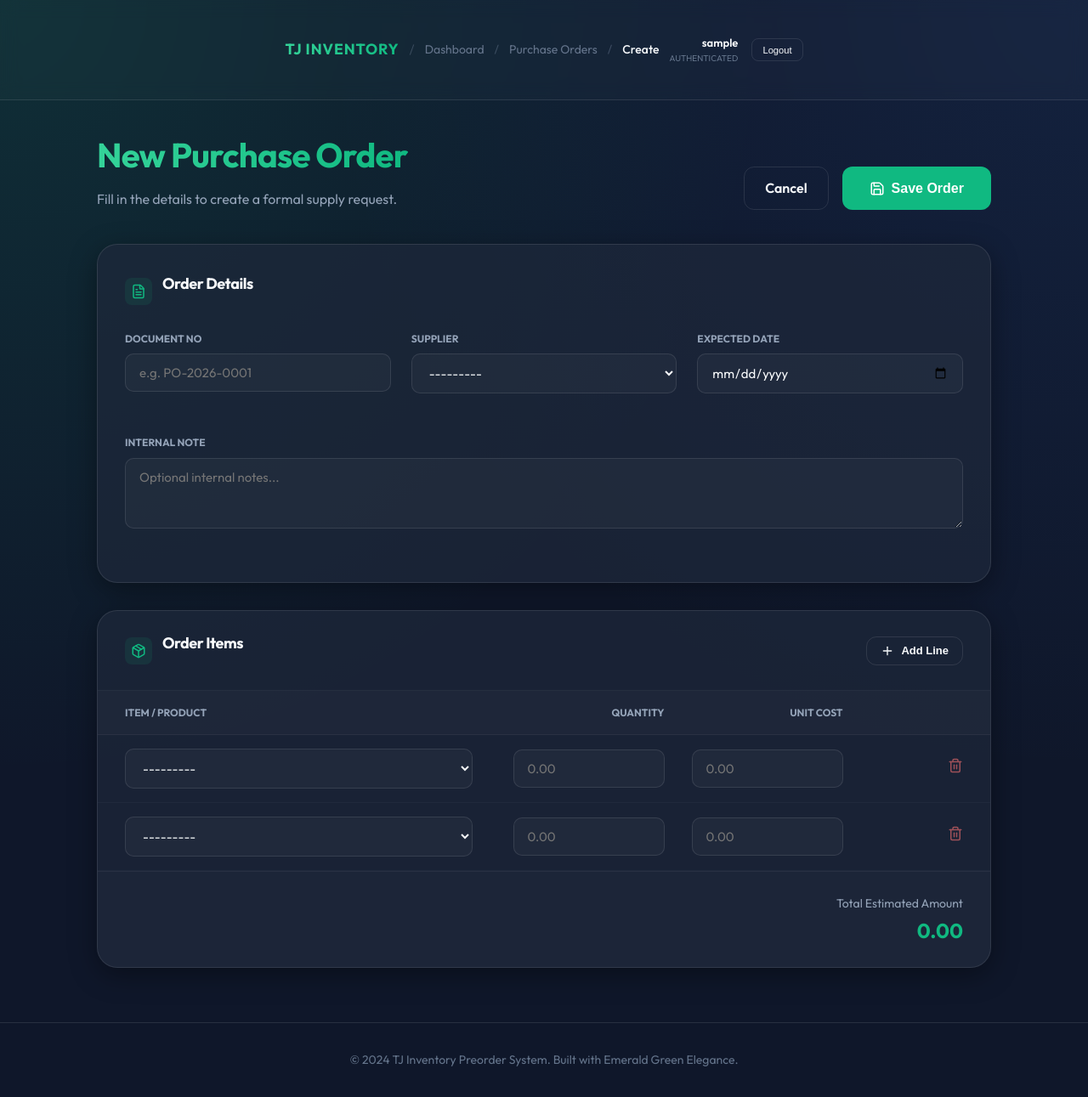
After one commit to lockdoor/tj_inventory, a Django app: page /procurement/purchase-orders/create/ in a window 1280 px wide. The commit adds this page. Shown: the whole page at 85% size. Run offline with Django 5.2, Linux system fonts and the light colour scheme; the visitor is signed in with stand-in values (Sample User, id 1); data that the repository does not hold is empty.

Commit message:
feat: procurement purchase order create update

```diff
--- /dev/null
+++ b/django/srcs/procurement/forms.py
@@ -0,0 +1,79 @@
+from django import forms
+from django.forms import inlineformset_factory
+from .models import PurchaseOrder, PurchaseOrderItem
+from partners.models import Partner
+
+class PurchaseOrderForm(forms.ModelForm):
+    """
+    Form for the Purchase Order header.
+    """
+    class Meta:
+        model = PurchaseOrder
+        fields = ['document_no', 'partner', 'expected_date', 'note']
+        widgets = {
+            'document_no': forms.TextInput(attrs={
+                'class': 'glass-input',
+                'placeholder': 'e.g. PO-2026-0001'
+            }),
+            'partner': forms.Select(attrs={
+                'class': 'glass-input'
+            }),
+            'expected_date': forms.DateInput(attrs={
+                'class': 'glass-input',
+                'type': 'date'
+            }),
+            'note': forms.Textarea(attrs={
+                'class': 'glass-input',
+                'rows': 3,
+                'placeholder': 'Optional internal notes...'
+            }),
+        }
+
+    def __init__(self, *args, **kwargs):
+        super().__init__(*args, **kwargs)
+        # Filter partners to only show active suppliers
+        self.fields['partner'].queryset = Partner.objects.filter(
+            status=Partner.Status.ACTIVE,
+            is_supplier=True,
+            is_deleted=False
+        )
+
+class PurchaseOrderItemForm(forms.ModelForm):
+    """
+    Form for individual line items in a Purchase Order.
+    """
+    class Meta:
+        model = PurchaseOrderItem
+        fields = ['item', 'order_qty', 'unit_cost']
+        widgets = {
+            'item': forms.Select(attrs={
+                'class': 'glass-input'
+            }),
+            'order_qty': forms.NumberInput(attrs={
+                'class': 'glass-input',
+                'placeholder': '0.00',
+                'step': '0.01'
+            }),
+            'unit_cost': forms.NumberInput(attrs={
+                'class': 'glass-input',
+                'placeholder': '0.00',
+                'step': '0.01'
+            }),
+        }
+
+    def clean_order_qty(self):
+        qty = self.cleaned_data.get('order_qty')
+        if qty is not None and qty <= 0:
+            raise forms.ValidationError("Quantity must be greater than zero.")
+        return qty
+
+# Formset for managing PO items inline
+PurchaseOrderItemFormSet = inlineformset_factory(
+    PurchaseOrder,
+    PurchaseOrderItem,
+    form=PurchaseOrderItemForm,
+    extra=1,
+    can_delete=True,
+    min_num=1,
+    validate_min=True
+)
--- /dev/null
+++ b/django/srcs/procurement/templates/procurement/purchase_order_form.html
@@ -0,0 +1,259 @@
+{% extends "base.html" %}
+
+{% block title %}{% if is_update %}Update PO {{ object.document_no }}{% else %}New Purchase Order{% endif %} - TJ Inventory{% endblock %}
+
+{% block breadcrumbs %}
+<a href="{% url 'dashboard:home' %}" style="color: var(--text-muted); text-decoration: none;">Dashboard</a>
+<span style="color: var(--text-muted); opacity: 0.5;">/</span>
+<a href="{% url 'procurement:purchase-order-list' %}" style="color: var(--text-muted); text-decoration: none;">Purchase Orders</a>
+<span style="color: var(--text-muted); opacity: 0.5;">/</span>
+<span style="color: var(--text-main); font-weight: 500;">{% if is_update %}Update{% else %}Create{% endif %}</span>
+{% endblock %}
+
+{% block content %}
+<div class="container animate-fade-in" style="max-width: 1100px; margin: 0 auto;">
+    <form method="post" id="po-form">
+        {% csrf_token %}
+
+        <div style="margin-bottom: 2.5rem; display: flex; justify-content: space-between; align-items: flex-end;">
+            <div>
+                <h1 class="text-gradient" style="font-size: 2.5rem; font-weight: 800; letter-spacing: -0.02em; margin-bottom: 0.5rem;">
+                    {% if is_update %}Update Purchase Order{% else %}New Purchase Order{% endif %}
+                </h1>
+                <p style="color: var(--text-dim);">Fill in the details to create a formal supply request.</p>
+            </div>
+            <div class="actions" style="display: flex; gap: 1rem;">
+                <a href="{% url 'procurement:purchase-order-list' %}" class="btn btn-outline" style="padding: 0.75rem 1.5rem; border-radius: 12px;">Cancel</a>
+                <button type="submit" class="btn btn-primary" style="padding: 0.75rem 2rem; border-radius: 12px; font-weight: 600;">
+                    <i data-lucide="save" style="width: 18px; height: 18px;"></i>
+                    Save Order
+                </button>
+            </div>
+        </div>
+
+        {% if form.errors or items.errors %}
+        <div class="glass-card" style="margin-bottom: 2rem; border-left: 4px solid #f87171; background: rgba(248, 113, 113, 0.05); padding: 1.25rem;">
+            <div style="display: flex; align-items: center; gap: 0.75rem; color: #f87171; font-weight: 600;">
+                <i data-lucide="alert-circle" style="width: 20px; height: 20px;"></i>
+                Please correct the errors below.
+            </div>
+        </div>
+        {% endif %}
+
+        <!-- Header Section -->
+        <div class="glass-card" style="padding: 2rem; margin-bottom: 2rem;">
+            <div style="display: flex; align-items: center; gap: 0.75rem; margin-bottom: 1.5rem;">
+                <div style="width: 32px; height: 32px; border-radius: 8px; background: rgba(16, 185, 129, 0.1); color: var(--primary); display: flex; align-items: center; justify-content: center;">
+                    <i data-lucide="file-text" style="width: 18px; height: 18px;"></i>
+                </div>
+                <h3 style="font-size: 1.125rem; font-weight: 700; color: var(--text-main);">Order Details</h3>
+            </div>
+
+            <div style="display: grid; grid-template-columns: repeat(auto-fit, minmax(240px, 1fr)); gap: 1.5rem;">
+                <div class="form-group">
+                    <label style="display: block; color: var(--text-dim); font-size: 0.75rem; font-weight: 700; text-transform: uppercase; margin-bottom: 0.5rem;">Document No</label>
+                    {{ form.document_no }}
+                    {% if form.document_no.errors %}<div class="error-msg">{{ form.document_no.errors.0 }}</div>{% endif %}
+                </div>
+                <div class="form-group">
+                    <label style="display: block; color: var(--text-dim); font-size: 0.75rem; font-weight: 700; text-transform: uppercase; margin-bottom: 0.5rem;">Supplier</label>
+                    {{ form.partner }}
+                    {% if form.partner.errors %}<div class="error-msg">{{ form.partner.errors.0 }}</div>{% endif %}
+                </div>
+                <div class="form-group">
+                    <label style="display: block; color: var(--text-dim); font-size: 0.75rem; font-weight: 700; text-transform: uppercase; margin-bottom: 0.5rem;">Expected Date</label>
+                    {{ form.expected_date }}
+                    {% if form.expected_date.errors %}<div class="error-msg">{{ form.expected_date.errors.0 }}</div>{% endif %}
+                </div>
+            </div>
+            <div class="form-group" style="margin-top: 1.5rem;">
+                <label style="display: block; color: var(--text-dim); font-size: 0.75rem; font-weight: 700; text-transform: uppercase; margin-bottom: 0.5rem;">Internal Note</label>
+                {{ form.note }}
+                {% if form.note.errors %}<div class="error-msg">{{ form.note.errors.0 }}</div>{% endif %}
+            </div>
+        </div>
+
+        <!-- Items Section -->
+        <div class="glass-card" style="padding: 0; overflow: hidden;">
+            <div style="padding: 1.5rem 2rem; border-bottom: 1px solid rgba(255,255,255,0.05); display: flex; justify-content: space-between; align-items: center;">
+                <div style="display: flex; align-items: center; gap: 0.75rem;">
+                    <div style="width: 32px; height: 32px; border-radius: 8px; background: rgba(16, 185, 129, 0.1); color: var(--primary); display: flex; align-items: center; justify-content: center;">
+                        <i data-lucide="package" style="width: 18px; height: 18px;"></i>
+                    </div>
+                    <h3 style="font-size: 1.125rem; font-weight: 700; color: var(--text-main);">Order Items</h3>
+                </div>
+                <button type="button" id="add-item-btn" class="btn btn-outline" style="font-size: 0.8125rem; padding: 0.5rem 1rem;">
+                    <i data-lucide="plus" style="width: 16px; height: 16px;"></i>
+                    Add Line
+                </button>
+            </div>
+
+            {{ items.management_form }}
+            <div id="item-rows-container">
+                <table style="width: 100%; border-collapse: collapse;">
+                    <thead>
+                        <tr style="background: rgba(255,255,255,0.02); border-bottom: 1px solid rgba(255,255,255,0.05);">
+                            <th style="padding: 1rem 2rem; text-align: left; color: var(--text-dim); font-size: 0.75rem; font-weight: 700; text-transform: uppercase; width: 45%;">Item / Product</th>
+                            <th style="padding: 1rem 1rem; text-align: right; color: var(--text-dim); font-size: 0.75rem; font-weight: 700; text-transform: uppercase; width: 20%;">Quantity</th>
+                            <th style="padding: 1rem 1rem; text-align: right; color: var(--text-dim); font-size: 0.75rem; font-weight: 700; text-transform: uppercase; width: 20%;">Unit Cost</th>
+                            <th style="padding: 1rem 2rem; text-align: right; color: var(--text-dim); font-size: 0.75rem; font-weight: 700; text-transform: uppercase; width: 15%;"></th>
+                        </tr>
+                    </thead>
+                    <tbody id="formset-tbody">
+                        {% for item_form in items %}
+                        <tr class="item-row" style="border-bottom: 1px solid rgba(255,255,255,0.03);">
+                            {% for hidden in item_form.hidden_fields %}
+                                {{ hidden }}
+                            {% endfor %}
+                            <td style="padding: 1rem 2rem;">
+                                {{ item_form.item }}
+                                {% if item_form.item.errors %}<div class="error-msg">{{ item_form.item.errors.0 }}</div>{% endif %}
+                            </td>
+                            <td style="padding: 1rem 1rem;">
+                                {{ item_form.order_qty }}
+                                {% if item_form.order_qty.errors %}<div class="error-msg">{{ item_form.order_qty.errors.0 }}</div>{% endif %}
+                            </td>
+                            <td style="padding: 1rem 1rem;">
+                                {{ item_form.unit_cost }}
+                                {% if item_form.unit_cost.errors %}<div class="error-msg">{{ item_form.unit_cost.errors.0 }}</div>{% endif %}
+                            </td>
+                            <td style="padding: 1rem 2rem; text-align: right;">
+                                {% if items.can_delete %}
+                                    <div style="display: none;">{{ item_form.DELETE }}</div>
+                                    <button type="button" class="remove-item-btn" style="background: none; border: none; color: #f87171; cursor: pointer; opacity: 0.6; transition: 0.2s;">
+                                        <i data-lucide="trash-2" style="width: 18px; height: 18px;"></i>
+                                    </button>
+                                {% endif %}
+                            </td>
+                        </tr>
+                        {% endfor %}
+                    </tbody>
+                </table>
+            </div>
+
+            <!-- Summary Footer -->
+            <div style="padding: 1.5rem 2rem; background: rgba(255,255,255,0.01); display: flex; justify-content: flex-end; border-top: 1px solid rgba(255,255,255,0.05);">
+                <div style="text-align: right;">
+                    <span style="color: var(--text-dim); font-size: 0.875rem;">Total Estimated Amount</span>
+                    <div id="total-amount" style="font-size: 1.5rem; font-weight: 800; color: var(--primary);">0.00</div>
+                </div>
+            </div>
+        </div>
+    </form>
+</div>
+
+<style>
+    .glass-input {
+        width: 100%;
+        background: rgba(255, 255, 255, 0.03);
+        border: 1px solid rgba(255, 255, 255, 0.1);
+        border-radius: 10px;
+        padding: 0.75rem 1rem;
+        color: var(--text-main);
+        font-size: 0.9375rem;
+        transition: var(--transition);
+    }
+    .glass-input:focus {
+        border-color: var(--primary);
+        background: rgba(255, 255, 255, 0.06);
+        box-shadow: 0 0 0 4px rgba(16, 185, 129, 0.1);
+        outline: none;
+    }
+    .error-msg {
+        color: #f87171;
+        font-size: 0.75rem;
+        margin-top: 0.4rem;
+        font-weight: 500;
+    }
+    .remove-item-btn:hover {
+        opacity: 1 !important;
+        transform: scale(1.1);
+    }
+    .animate-fade-in { animation: fadeIn 0.4s ease-out forwards; }
+    @keyframes fadeIn { from { opacity: 0; transform: translateY(10px); } to { opacity: 1; transform: translateY(0); } }
+</style>
+
+<script>
+document.addEventListener('DOMContentLoaded', function() {
+    const tbody = document.getElementById('formset-tbody');
+    const addButton = document.getElementById('add-item-btn');
+    const totalAmountDisplay = document.getElementById('total-amount');
+    const totalForms = document.querySelector('input[id$="-TOTAL_FORMS"]');
+
+    function calculateTotal() {
+        if (!totalAmountDisplay) return;
+        let total = 0;
+        document.querySelectorAll('.item-row').forEach(row => {
+            if (row.style.display !== 'none') {
+                const qtyInput = row.querySelector('input[name$="-order_qty"]');
+                const costInput = row.querySelector('input[name$="-unit_cost"]');
+
+                const qty = qtyInput ? (parseFloat(qtyInput.value) || 0) : 0;
+                const cost = costInput ? (parseFloat(costInput.value) || 0) : 0;
+                total += (qty * cost);
+            }
+        });
+        totalAmountDisplay.textContent = total.toLocaleString(undefined, {minimumFractionDigits: 2, maximumFractionDigits: 2});
+    }
+
+    function setupRowListeners(row) {
+        row.querySelectorAll('input').forEach(input => {
+            input.addEventListener('input', calculateTotal);
+        });
+
+        const removeBtn = row.querySelector('.remove-item-btn');
+        if (removeBtn) {
+            removeBtn.onclick = function() {
+                const visibleRows = Array.from(document.querySelectorAll('.item-row')).filter(r => r.style.display !== 'none');
+                if (visibleRows.length > 1) {
+                    const deleteCheckbox = row.querySelector('input[name$="-DELETE"]');
+                    if (deleteCheckbox) {
+                        deleteCheckbox.checked = true;
+                        row.style.display = 'none';
+                    } else {
+                        row.remove();
+                    }
+                    calculateTotal();
+                } else {
+                    alert("At least one item is required.");
+                }
+            };
+        }
+    }
+
+    addButton.addEventListener('click', function() {
+        if (!totalForms) {
+            console.error("Management form TOTAL_FORMS input not found.");
+            return;
+        }
+        const count = parseInt(totalForms.value);
+        const firstRow = document.querySelector('.item-row');
+        const newRow = firstRow.cloneNode(true);
+
+        newRow.style.display = '';
+        newRow.querySelectorAll('input, select').forEach(input => {
+            const name = input.getAttribute('name');
+            const id = input.getAttribute('id');
+            if (name) input.setAttribute('name', name.replace('-0-', `-${count}-`));
+            if (id) input.setAttribute('id', id.replace('-0-', `-${count}-`));
+
+            if (input.type === 'checkbox') {
+                input.checked = false;
+            } else if (input.name.endsWith('-id')) {
+                input.value = '';
+            } else {
+                input.value = '';
+            }
+        });
+
+        tbody.appendChild(newRow);
+        totalForms.value = count + 1;
+        setupRowListeners(newRow);
+        lucide.createIcons(); // Re-initialize icons for new row
+    });
+
+    document.querySelectorAll('.item-row').forEach(setupRowListeners);
+    calculateTotal();
+});
+</script>
+{% endblock %}
--- a/django/srcs/procurement/templates/procurement/purchase_order_list.html
+++ b/django/srcs/procurement/templates/procurement/purchase_order_list.html
@@ -15,7 +15,7 @@
         <p style="color: var(--text-dim);">Manage your supply chain and track supplier deliveries.</p>
     </div>
     <div class="actions">
-        <a href="#" class="btn btn-primary" style="padding: 0.75rem 1.5rem; border-radius: 12px; font-size: 0.9375rem;">
+        <a href="{% url 'procurement:purchase-order-create' %}" class="btn btn-primary" style="padding: 0.75rem 1.5rem; border-radius: 12px; font-size: 0.9375rem;">
             <i data-lucide="plus" style="width: 18px; height: 18px;"></i>
             New Purchase Order
         </a>
@@ -71,7 +71,7 @@
                             <a href="#" class="icon-btn" title="View Details">
                                 <i data-lucide="eye" style="width: 18px; height: 18px;"></i>
                             </a>
-                            <a href="#" class="icon-btn" title="Edit">
+                            <a href="{% url 'procurement:purchase-order-update' po.pk %}" class="icon-btn" title="Edit">
                                 <i data-lucide="edit-3" style="width: 18px; height: 18px;"></i>
                             </a>
                         </div>
--- a/django/srcs/procurement/urls.py
+++ b/django/srcs/procurement/urls.py
@@ -5,4 +5,6 @@ app_name = 'procurement'
 
 urlpatterns = [
     path('purchase-orders/', views.PurchaseOrderListView.as_view(), name='purchase-order-list'),
+    path('purchase-orders/create/', views.PurchaseOrderCreateView.as_view(), name='purchase-order-create'),
+    path('purchase-orders/<int:pk>/update/', views.PurchaseOrderUpdateView.as_view(), name='purchase-order-update'),
 ]
--- a/django/srcs/procurement/views.py
+++ b/django/srcs/procurement/views.py
@@ -1,6 +1,13 @@
-from django.views.generic import ListView
+from django.views.generic import ListView, CreateView, UpdateView
 from django.contrib.auth.mixins import LoginRequiredMixin, PermissionRequiredMixin
+from django.urls import reverse_lazy
+from django.db import transaction
+from django.shortcuts import redirect
+from django.contrib import messages
+from django.core.exceptions import PermissionDenied
+
 from .models import PurchaseOrder
+from .forms import PurchaseOrderForm, PurchaseOrderItemFormSet
 
 class PurchaseOrderListView(LoginRequiredMixin, PermissionRequiredMixin, ListView):
     model = PurchaseOrder
@@ -12,3 +19,69 @@ class PurchaseOrderListView(LoginRequiredMixin, PermissionRequiredMixin, ListVie
 
     def get_queryset(self):
         return super().get_queryset().filter(is_deleted=False).select_related('partner')
+
+class PurchaseOrderCreateView(LoginRequiredMixin, PermissionRequiredMixin, CreateView):
+    model = PurchaseOrder
+    form_class = PurchaseOrderForm
+    template_name = 'procurement/purchase_order_form.html'
+    permission_required = 'procurement.add_purchaseorder'
+    success_url = reverse_lazy('procurement:purchase-order-list')
+
+    def get_context_data(self, **kwargs):
+        context = super().get_context_data(**kwargs)
+        if self.request.POST:
+            context['items'] = PurchaseOrderItemFormSet(self.request.POST)
+        else:
+            context['items'] = PurchaseOrderItemFormSet()
+        return context
+
+    def form_valid(self, form):
+        context = self.get_context_data()
+        items = context['items']
+
+        if items.is_valid():
+            with transaction.atomic():
+                form.instance.created_by = self.request.user
+                self.object = form.save()
+                items.instance = self.object
+                items.save()
+            messages.success(self.request, f"Purchase Order {self.object.document_no} created successfully.")
+            return redirect(self.success_url)
+        else:
+            return self.form_invalid(form)
+
+class PurchaseOrderUpdateView(LoginRequiredMixin, PermissionRequiredMixin, UpdateView):
+    model = PurchaseOrder
+    form_class = PurchaseOrderForm
+    template_name = 'procurement/purchase_order_form.html'
+    permission_required = 'procurement.change_purchaseorder'
+    success_url = reverse_lazy('procurement:purchase-order-list')
+
+    def get_object(self, queryset=None):
+        obj = super().get_object(queryset)
+        if obj.status != PurchaseOrder.Status.DRAFT:
+            raise PermissionDenied("Only Draft Purchase Orders can be edited.")
+        return obj
+
+    def get_context_data(self, **kwargs):
+        context = super().get_context_data(**kwargs)
+        if self.request.POST:
+            context['items'] = PurchaseOrderItemFormSet(self.request.POST, instance=self.object)
+        else:
+            context['items'] = PurchaseOrderItemFormSet(instance=self.object)
+        context['is_update'] = True
+        return context
+
+    def form_valid(self, form):
+        context = self.get_context_data()
+        items = context['items']
+
+        if items.is_valid():
+            with transaction.atomic():
+                form.instance.updated_by = self.request.user
+                self.object = form.save()
+                items.save()
+            messages.success(self.request, f"Purchase Order {self.object.document_no} updated successfully.")
+            return redirect(self.success_url)
+        else:
+            return self.form_invalid(form)
```
Also changed, not shown: django/srcs/dashboard/views/dashboard_views.py (+7 -7 lines), django/srcs/procurement/docs/adr/0004-purchase-order-list-view-implementation.md (added, +31 -0 lines), django/srcs/procurement/docs/adr/0005-implementation-plan-create-update-po.md (added, +60 -0 lines), django/srcs/tests/common/test_seed_groups.py (+26 -2 lines), django/srcs/tests/procurement/views/test_po_views.py (added, +99 -0 lines).
